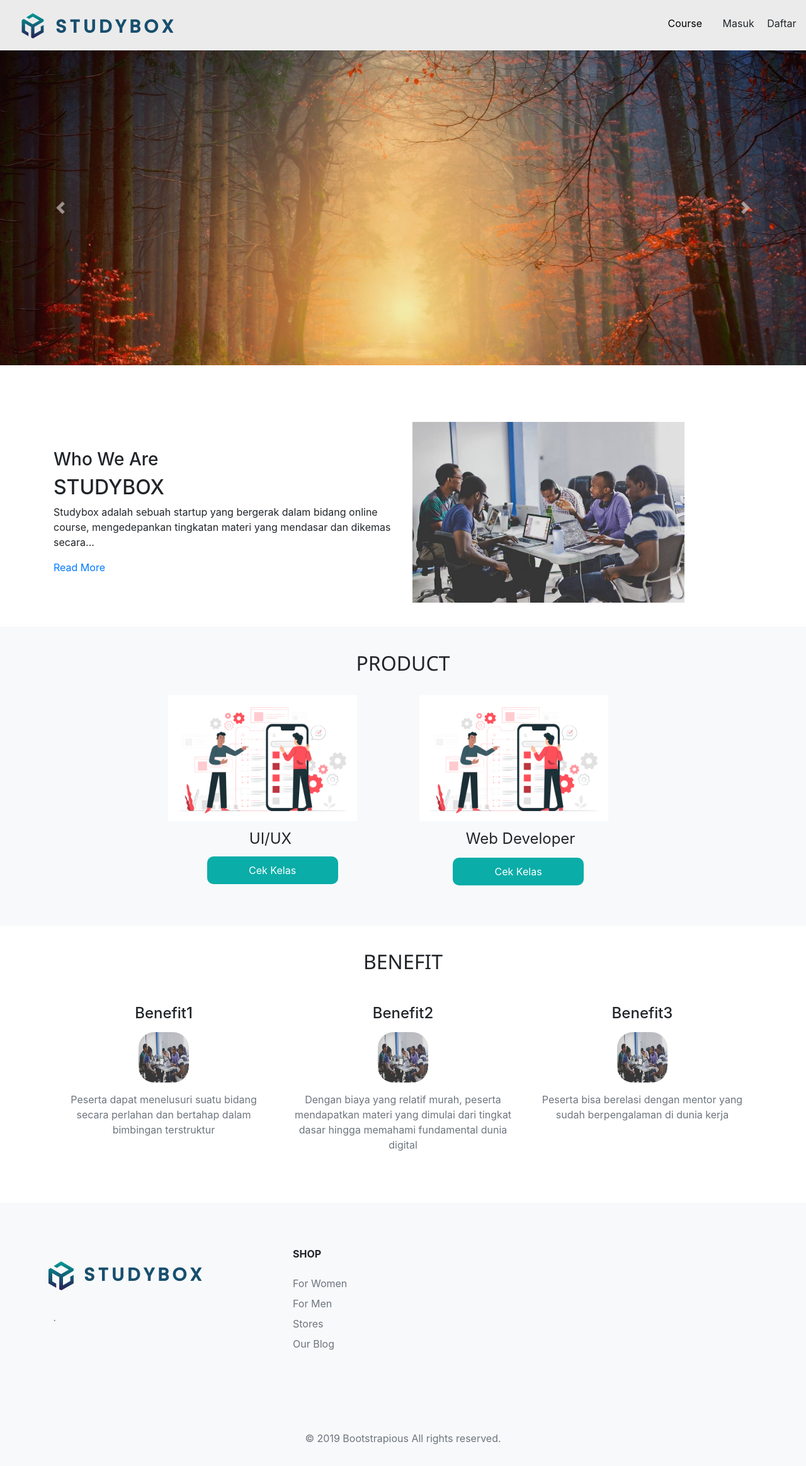
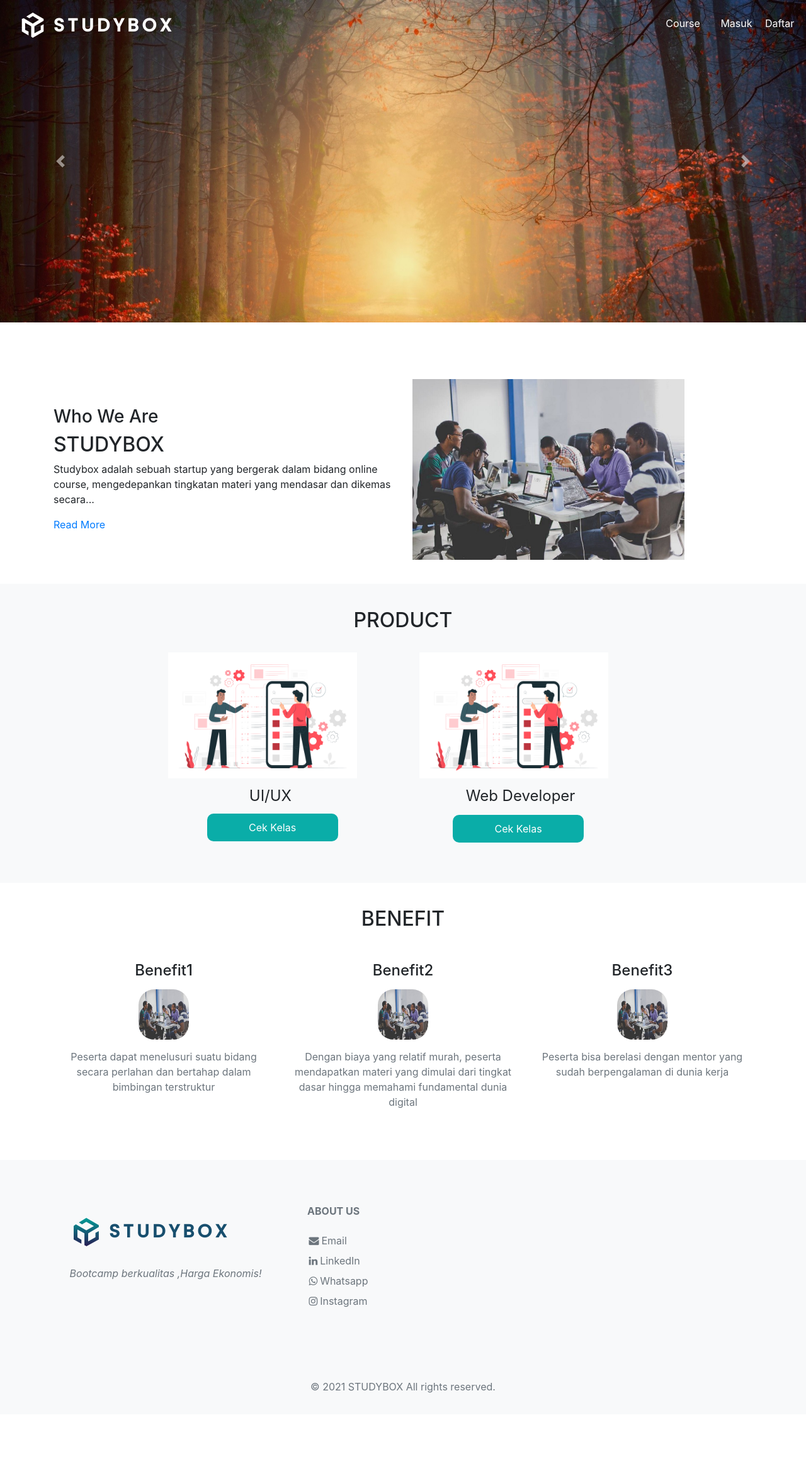
Before and after one commit to lonelykatana/studybox.id, a PHP site: page / in a window 1280 px wide. Shown: the whole page at 63% size. After the commit the page ends 2212 px from the top, so only its background shows below. Run offline with PHP 8.4, Linux system fonts and the light colour scheme; some libraries are stand-ins or nearby versions.

Commit message:
change style navbar

```diff
--- a/index.html
+++ b/index.html
@@ -9,7 +9,7 @@
     <link rel="stylesheet" href="style.css"/>
     <link rel="preconnect" href="https://fonts.gstatic.com">
 <link href="https://fonts.googleapis.com/css2?family=Poppins:wght@500&display=swap" rel="stylesheet">
-
+<link rel="stylesheet" href="https://cdnjs.cloudflare.com/ajax/libs/font-awesome/4.7.0/css/font-awesome.min.css">
 <link rel="stylesheet" href="https://maxcdn.bootstrapcdn.com/bootstrap/4.0.0/css/bootstrap.min.css" integrity="sha384-Gn5384xqQ1aoWXA+058RXPxPg6fy4IWvTNh0E263XmFcJlSAwiGgFAW/dAiS6JXm" crossorigin="anonymous">
 <script src="https://code.jquery.com/jquery-3.2.1.slim.min.js" integrity="sha384-KJ3o2DKtIkvYIK3UENzmM7KCkRr/rE9/Qpg6aAZGJwFDMVNA/GpGFF93hXpG5KkN" crossorigin="anonymous"></script>
 <script src="https://cdnjs.cloudflare.com/ajax/libs/popper.js/1.12.9/umd/popper.min.js" integrity="sha384-ApNbgh9B+Y1QKtv3Rn7W3mgPxhU9K/ScQsAP7hUibX39j7fakFPskvXusvfa0b4Q" crossorigin="anonymous"></script>
@@ -17,14 +17,13 @@
 </head>
 
 <body>
-    <div class="navbarr">
+  <nav class="navbar-default fixed-top">
         <div class="logo">
-            <img src="/Assets/logo_color.svg" style="width:2.5pc;height: 2.5pc;">
             <span class="logo_text">STUDYBOX</span>
         </div>
        <div class="menuu">
         <div class="dropdown">
-            <button class="dropbtn">Course</button>
+            <div class="dropbtn">Course</div>
             <div class="dropdown-content">
               <a href="">UI/UX</a>
               <a href="">App Developer</a>
@@ -33,19 +32,19 @@
           <span class="teks_menu" >Masuk</span>
           <span class="teks_menu" >Daftar</span>
         </div>
-    </div>
-    </div>
+
+      </nav>
     <div class="carousell">
       <div id="carouselExample1" class="carousel slide z-depth-1-half" data-ride="carousel">
         <div class="carousel-inner">
           <div class="carousel-item active">
-            <img class="d-block w-100" src="/Assets/carousel1.jpg" alt="First slide" style="height: 500px;">
+            <img class="d-block w-100" src="/Assets/carousel1.jpg" alt="First slide" style="height: 40vw;">
           </div>
           <div class="carousel-item">
-            <img class="d-block w-100" src="/Assets/carousel2.jpg" alt="Second slide" style="height: 500px;">
+            <img class="d-block w-100" src="/Assets/carousel2.jpg" alt="Second slide" style="height: 40vw;">
           </div>
           <div class="carousel-item">
-            <img class="d-block w-100" src="/Assets/carousel3.jpg" alt="Third slide" style="height: 500px;">
+            <img class="d-block w-100" src="/Assets/carousel3.jpg" alt="Third slide" style="height: 40vw;">
           </div>
         </div>
         <a class="carousel-control-prev" href="#carouselExample1" role="button" data-slide="prev">
@@ -78,7 +77,7 @@
               <div class="text-left text-lg-start">
                 <a href="#" class="btn-read-more d-inline-flex align-items-center justify-content-center align-self-center">
                   <span>Read More</span>
-                  <i class="bi bi-arrow-right"></i>
+
                 </a>
               </div>
             </div>
@@ -105,10 +104,8 @@
             <div class="col-lg-5">
                 <!-- product item 1-->
                 <div class="product-item">
-                    <a class="product-link" data-bs-toggle="modal" href="#produk1">
-                        <div class="product-hover">
-                            <div class="product-hover-content"><i class="fas fa-plus fa-3x"></i></div>
-                        </div>
+                    <a class="product-link" data-bs-toggle="modal" href="#produk1"></a>
+
                         <img class="img-fluid" src="Assets/product2.jpg" alt="..." style="height: 200px;" />
                     </a>
                     <div class="product_section">
@@ -122,9 +119,7 @@
                 <!-- product item 2-->
                 <div class="product-item">
                     <a class="product-link" data-bs-toggle="modal" href="#produk2">
-                        <div class="product-hover">
-                            <div class="product-hover-content"><i class="fas fa-plus fa-3x"></i></div>
-                        </div>
+
                         <img class="img-fluid" src="Assets/product2.jpg" alt="..." style="height: 200px;" />
                     </a>
                     <div class="product-title2">
@@ -147,28 +142,19 @@
       </div>
       <div class="row text-center">
           <div class="col-md-4">
-              <span class="fa-stack fa-4x">
-                  <i class="fas fa-circle fa-stack-2x text-primary"></i>
-                  <i class="fas fa-shopping-cart fa-stack-1x fa-inverse"></i>
-              </span>
+
               <h4 class="my-3">Benefit1</h4>
               <img src ="Assets/content1.jpeg" style="width: 80px; height: 80px; border-radius: 25px;">
               <p class="text-muted">Peserta dapat menelusuri suatu bidang secara perlahan dan bertahap dalam bimbingan terstruktur</p>
           </div>
           <div class="col-md-4">
-              <span class="fa-stack fa-4x">
-                  <i class="fas fa-circle fa-stack-2x text-primary"></i>
-                  <i class="fas fa-laptop fa-stack-1x fa-inverse"></i>
-              </span>
+
               <h4 class="my-3">Benefit2</h4>
               <img src ="Assets/content1.jpeg" style="width: 80px; height: 80px; border-radius: 25px;">
               <p class="text-muted">Dengan biaya yang relatif murah, peserta mendapatkan materi yang dimulai dari tingkat dasar hingga memahami fundamental dunia digital</p>
           </div>
           <div class="col-md-4">
-              <span class="fa-stack fa-4x">
-                  <i class="fas fa-circle fa-stack-2x text-primary"></i>
-                  <i class="fas fa-lock fa-stack-1x fa-inverse"></i>
-              </span>
+
               <h4 class="my-3">Benefit3</h4>
               <img src ="Assets/content1.jpeg" style="width: 80px; height: 80px; border-radius: 25px;">
               <p class="text-muted">Peserta bisa berelasi dengan mentor yang sudah berpengalaman di dunia kerja</p>
@@ -182,44 +168,46 @@
     <div class="container py-5">
       <div class="row py-4">
         <div class="col-lg-4 col-md-6 mb-4 mb-lg-0 ">
-          <div class="logo" style="margin-left:-40px">
+          <div class="logo_footer" >
             <img src="Assets/logo_color.svg" alt="" width="40" class="mb-3">
-            <span class="logo_text">STUDYBOX</span>
+            <span class="logo_text_footer">STUDYBOX</span>
           </div>
 
 
-          <p class="font-italic text-muted">.</p>
-          <ul class="list-inline mt-4">
-            <li class="list-inline-item"><a href="#" target="_blank" title="twitter"><i class="fa fa-twitter"></i></a></li>
-            <li class="list-inline-item"><a href="#" target="_blank" title="facebook"><i class="fa fa-facebook"></i></a></li>
-            <li class="list-inline-item"><a href="#" target="_blank" title="instagram"><i class="fa fa-instagram"></i></a></li>
-            <li class="list-inline-item"><a href="#" target="_blank" title="pinterest"><i class="fa fa-pinterest"></i></a></li>
-            <li class="list-inline-item"><a href="#" target="_blank" title="vimeo"><i class="fa fa-vimeo"></i></a></li>
+          <p class="font-italic text-muted" style="margin-left:2vw">Bootcamp berkualitas ,Harga Ekonomis!</p>
+
+        </div>
+        <div class="col-lg-2 col-md-6 mb-4 mb-lg-0" style="margin-left:2vw">
+          <h6 class="text-uppercase font-weight-bold mb-4" style="margin-left:-0.2vw"><a href="#" class="text-muted">About Us</a></h6>
+          <ul class="list-unstyled mb-0">
+            <li class="mb-2"><a href="#" class="text-muted"><i class="fa fa-envelope" style="padding-right:0.3vw"></i>Email</a></li>
+            <li class="mb-2"><a href="#" class="text-muted"><i class="fa fa-linkedin"style="padding-right:0.3vw"></i>LinkedIn</a></li>
+            <li class="mb-2"><a href="#" class="text-muted"><i class="fa fa-whatsapp"style="padding-right:0.3vw"></i>Whatsapp</a></li>
+            <li class="mb-2"><a href="#" class="text-muted"><i class="fa fa-instagram"style="padding-right:0.3vw"></i>Instagram</a></li>
           </ul>
         </div>
-        <div class="col-lg-2 col-md-6 mb-4 mb-lg-0">
-          <h6 class="text-uppercase font-weight-bold mb-4">Shop</h6>
-          <ul class="list-unstyled mb-0">
-            <li class="mb-2"><a href="#" class="text-muted">For Women</a></li>
-            <li class="mb-2"><a href="#" class="text-muted">For Men</a></li>
-            <li class="mb-2"><a href="#" class="text-muted">Stores</a></li>
-            <li class="mb-2"><a href="#" class="text-muted">Our Blog</a></li>
-          </ul>
-        </div>
-
       </div>
     </div>
 
     <!-- Copyrights -->
     <div class="bg-light py-4">
       <div class="container text-center">
-        <p class="text-muted mb-0 py-2">© 2019 Bootstrapious All rights reserved.</p>
+        <p class="text-muted mb-0 py-2">© 2021 STUDYBOX All rights reserved.</p>
       </div>
     </div>
   </footer>
   <!-- End -->
 
-
+	<script type="text/javascript">
+    $(window).scroll(function(){
+      $('nav').toggleClass('scrolled', $(this).scrollTop() > 550);
+    });
+  </script>
+  	<script type="text/javascript">
+      $(window).scroll(function(){
+        $('.logo').toggleClass('scrolled', $(this).scrollTop() > 550);
+      });
+    </script>
 
 </body>
 </html>
--- a/style.css
+++ b/style.css
@@ -3,24 +3,56 @@ body{
 
 
 }
-.navbarr{
+.navbar-default{
     display: flex;
     flex-direction: row;
     width: 100%;
     height: 5pc;
-    background-color: rgb(235, 235, 235) ;
+   color: white;
 
+
+}
+.navbar-default.scrolled {
+  background-color: rgb(235, 235, 235)  ;
+  color: black;
+  transition: background-color 0.3s ease;
+
+}
+
+.logo.scrolled{
+  color: #184F6E;
+  background-image: url("/Assets/logo_color.svg");
 }
 .logo{
     display: flex;
     flex-direction: row;
-    padding: 1.3em 0px 0px 2em;
-
+    padding: 1.2em 0px 0px 3.5em;
+    background-image: url("/Assets/logo_white.svg");
+  background-position: 2pc;
+    background-size: 2.5pc 2.5pc;
+    background-repeat: no-repeat;
 
 }
+
 /* style bagian teks logo*/
 .logo_text{
     display: flex;
+    font-family: 'Poppins', sans-serif;
+    font-style: normal;
+    font-weight: 900;
+    font-size: 1.8rem;
+    line-height: 1.5em;
+    letter-spacing: 0.18em;
+
+    padding: 0 0 0 1.8pc;
+}
+.logo_footer{
+  display: flex;
+  flex-direction: row;
+  padding: 1.2em 0px 0px 2em;
+}
+.logo_text_footer{
+  display: flex;
     font-family: 'Poppins', sans-serif;
     font-style: normal;
     font-weight: 900;
@@ -45,8 +77,8 @@ body{
 }
 /* Style The Dropdown Button */
 .dropbtn {
-    background-color: rgb(235, 235, 235)  ;
-    color: black;
+
+
     padding: 12px;
     font-size: 16px;
     border: none;
@@ -152,6 +184,3 @@ body{
 .footer{
   background-color: wheat;
 }
-.section-heading{
-  font-family: 'Segoe UI', Tahoma, Geneva, Verdana, sans-serif;
-}
```
